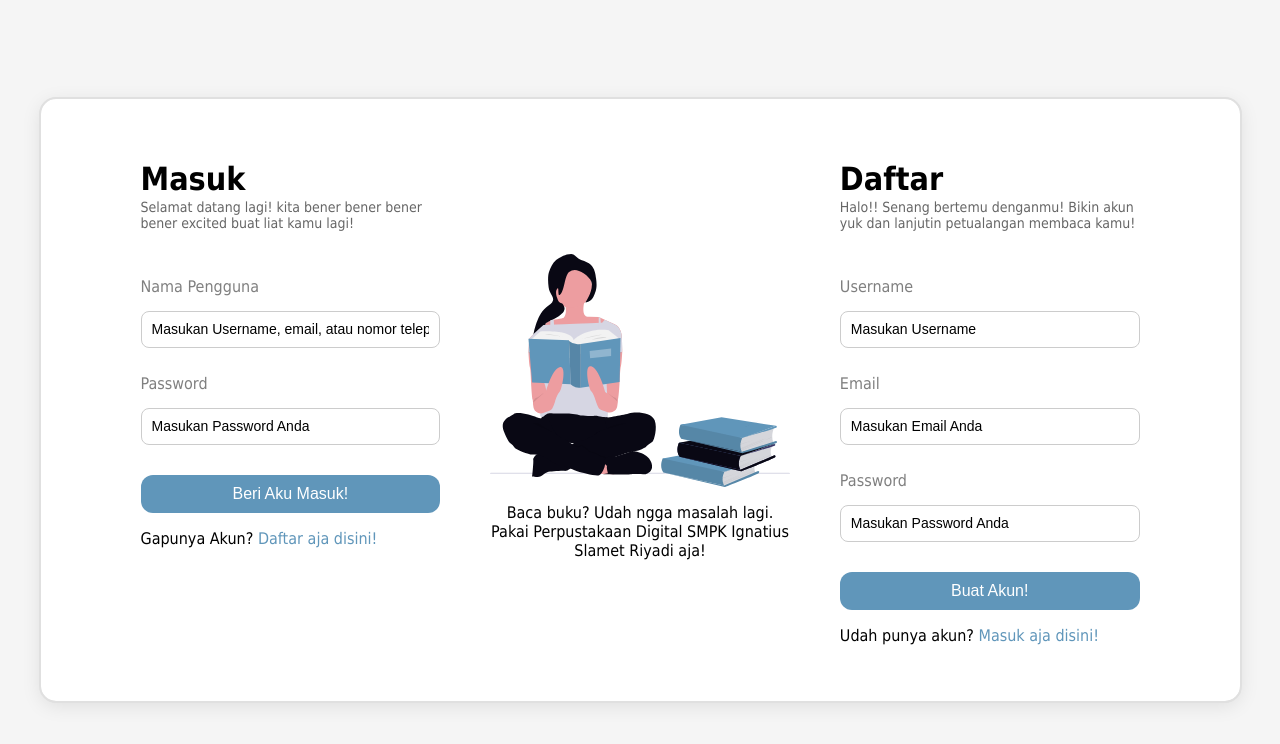
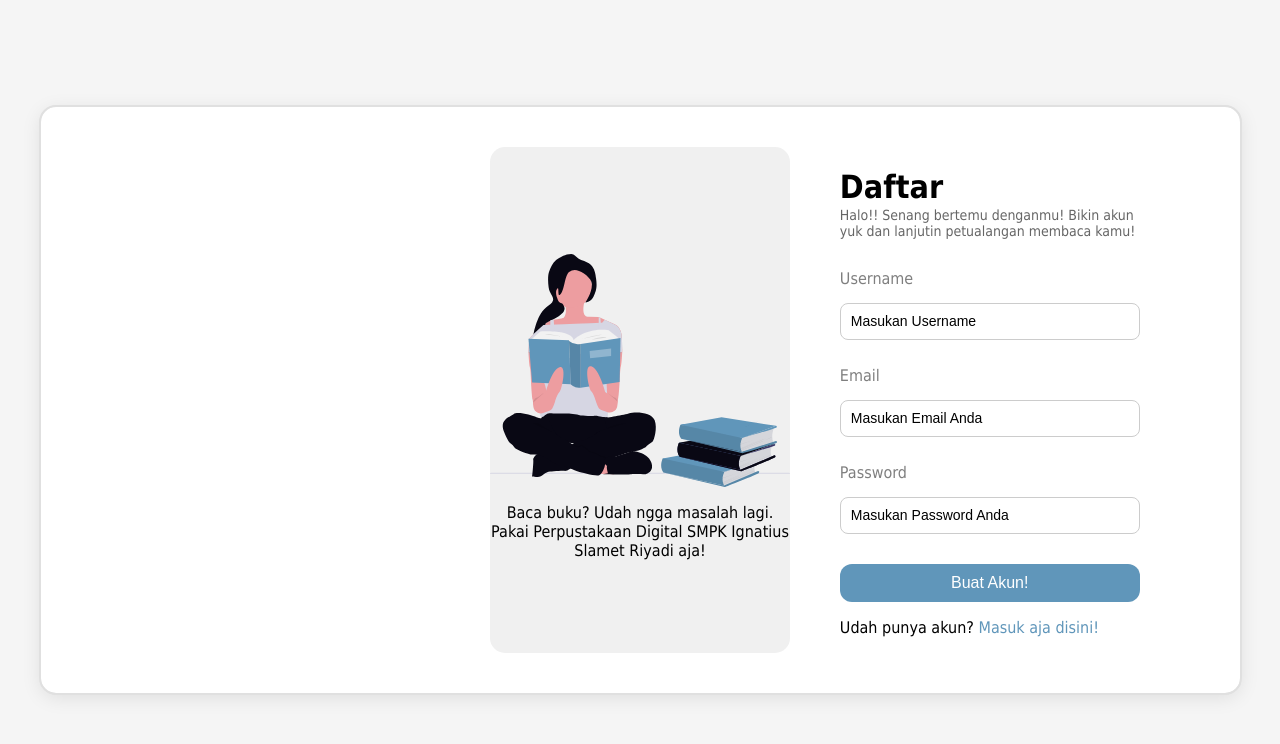
Before and after one commit to hosea-js/nusalibrary, a website: page index/auth-page/signin-up.html in a window 1280 px wide. Drawn offline with Linux system fonts and the light colour scheme.

Commit message:
fix: Weird UI Looking in Sign In and Up Website, Soon will be completed

```diff
--- a/index/auth-page/signin-up.html
+++ b/index/auth-page/signin-up.html
@@ -15,16 +15,16 @@
     <div class="main-auth-container">
             <div class="form-container">
                 <!-- <img src="../assets/favico.svg" alt="Logo" class="logo"> -->
-                <h1>Masuk</h1>
-                <p class="subtitle-text">Selamat datang lagi! kita bener bener bener bener excited buat liat kamu lagi!</p>
                 <form id="signinForm">
+                    <h1>Masuk</h1>
+                    <p class="subtitle-text">Selamat datang lagi! kita bener bener bener bener excited buat liat kamu lagi!</p>
                     <p class="auth-text">Nama Pengguna</p>
                     <input type="email" placeholder="Masukan Username, email, atau nomor telepon" required>
                     <p class="auth-text">Password</p>
                     <input type="password" placeholder="Masukan Password Anda" required>
                     <button class="btn btn-primary" type="submit">Beri Aku Masuk!</button>
+                    <p class="signup-link">Gapunya Akun? <a onClick="updateTitle('Daftar')" id="signUpExc" href="#">Daftar aja disini!</a></p>
                 </form>
-                <p class="signup-link">Gapunya Akun? <a onClick="updateTitle('Daftar')" id="signUpExc" href="#">Daftar aja disini!</a></p>
             </div>
             <div class="illustration-container">
                 <img src="../assets/illustrastion_for_web.svg" alt="Illustration" class="illustration">
--- a/index/auth-page/styles-auth.css
+++ b/index/auth-page/styles-auth.css
@@ -40,6 +40,16 @@
     flex: 1;
     justify-content: center;
     align-items: center;
+    background-color: #F0F0F0;
+    border-radius: 15px;
+}
+
+#signupForm {
+    display: block;
+}
+
+#signinForm {
+    display: none;
 }
 
 /* Body and form styles */
```
